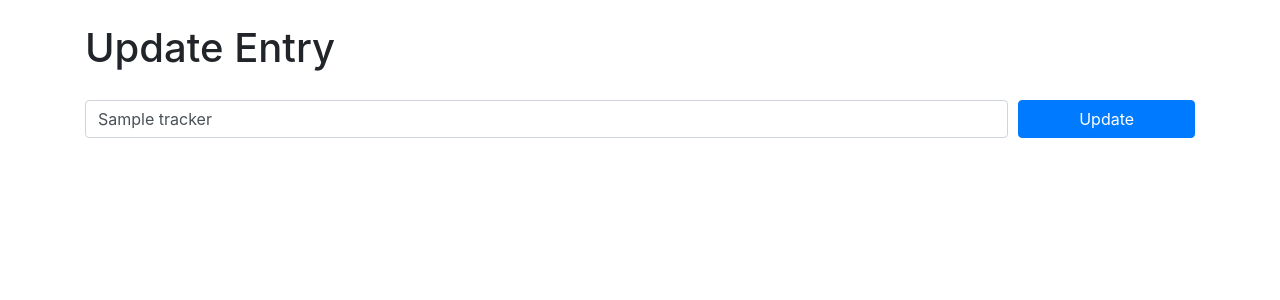
After one commit to kyletolentino/apptracker, a Flask app: page /update/1 in a window 1280 px wide. The commit adds this page. Shown: the top 300 px of the page. Run offline with Flask 2, Linux system fonts and the light colour scheme; tables that the repository leaves empty hold one stand-in row (values such as "Sample post"); some libraries are stand-ins or nearby versions.

Commit message:
added update function, need to fix

```diff
--- a/app.py
+++ b/app.py
@@ -16,7 +16,7 @@ class Tracker(db.Model):
     # status = db.Column(db.String(80), nullable=False)
 
     def __repr__(self):
-        return '<Tracker %r>' % self.company
+        return '<Tracker %r>' % self.name
 
 
 @app.route('/', methods=['GET', 'POST'])
@@ -36,6 +36,7 @@ def index():
         names = Tracker.query.order_by(Tracker.date).all()
         return render_template('index.html', names=names)
 
+
 @app.route('/delete/<int:id>')
 def delete(id):
     company = Tracker.query.get_or_404(id)
@@ -47,5 +48,25 @@ def delete(id):
     except:
         return "We couldn't delete that entry."
 
+
+@app.route('/update/<int:id>', methods=['GET', 'POST'])
+def update(id):
+    company = Tracker.query.get_or_404(id)
+
+    if request.method == 'POST':
+        company.name == request.form['name']
+
+        try:
+            db.session.commit()
+            return redirect('/')
+        except:
+            return "We couldn't update that entry."
+
+
+    else:
+        title = "Update Entry"
+        return render_template('update.html', title=title, company=company)
+
+
 if __name__ == "__main__":
     app.run(debug=True)
--- a/templates/base.html
+++ b/templates/base.html
@@ -2,9 +2,9 @@
 <html lang="en">
 <head>
     <meta charset="UTF-8">
-    <meta name="viewport" content="width=device-width, initial-scale=1.0">
+    <meta name="viewport" content="width=device-width, initial-scale=1.0, shrink-to-fit=no">
     <meta http-equiv="X-UA-Compatible" content="ie=edge">
-    <link href="https://stackpath.bootstrapcdn.com/bootstrap/4.5.0/css/bootstrap.min.css" rel="stylesheet" integrity="sha384-9aIt2nRpC12Uk9gS9baDl411NQApFmC26EwAOH8WgZl5MYYxFfc+NcPb1dKGj7Sk" crossorigin="anonymous">
+    <link rel="stylesheet" href="https://stackpath.bootstrapcdn.com/bootstrap/4.4.1/css/bootstrap.min.css" integrity="sha384-Vkoo8x4CGsO3+Hhxv8T/Q5PaXtkKtu6ug5TOeNV6gBiFeWPGFN9MuhOf23Q9Ifjh" crossorigin="anonymous">
     <!-- <link rel="stylesheet" href="{{ url_for('static', filename='css/main.css') }}"> -->
     {% if title %}
     <title>{{ title }} - App Tracker</title>
@@ -15,8 +15,9 @@
 <body>
     {% block content %}{% endblock %}
 
-    <script src="https://code.jquery.com/jquery-3.3.1.slim.min.js" integrity="sha384-q8i/X+965DzO0rT7abK41JStQIAqVgRVzpbzo5smXKp4YfRvH+8abtTE1Pi6jizo" crossorigin="anonymous"></script>
-    <script src="https://cdnjs.cloudflare.com/ajax/libs/popper.js/1.14.7/umd/popper.min.js" integrity="sha384-UO2eT0CpHqdSJQ6hJty5KVphtPhzWj9WO1clHTMGa3JDZwrnQq4sF86dIHNDz0W1" crossorigin="anonymous"></script>
-    <script src="https://stackpath.bootstrapcdn.com/bootstrap/4.3.1/js/bootstrap.min.js" integrity="sha384-JjSmVgyd0p3pXB1rRibZUAYoIIy6OrQ6VrjIEaFf/nJGzIxFDsf4x0xIM+B07jRM" crossorigin="anonymous"></script>
+    <script src="https://code.jquery.com/jquery-3.4.1.slim.min.js" integrity="sha384-J6qa4849blE2+poT4WnyKhv5vZF5SrPo0iEjwBvKU7imGFAV0wwj1yYfoRSJoZ+n" crossorigin="anonymous"></script>
+    <script src="https://cdn.jsdelivr.net/npm/popper.js@1.16.0/dist/umd/popper.min.js" integrity="sha384-Q6E9RHvbIyZFJoft+2mJbHaEWldlvI9IOYy5n3zV9zzTtmI3UksdQRVvoxMfooAo" crossorigin="anonymous"></script>
+    <script src="https://stackpath.bootstrapcdn.com/bootstrap/4.4.1/js/bootstrap.min.js" integrity="sha384-wfSDF2E50Y2D1uUdj0O3uMBJnjuUD4Ih7YwaYd1iqfktj0Uod8GCExl3Og8ifwB6" crossorigin="anonymous"></script>
+
 </body>
 </html>
--- /dev/null
+++ b/templates/update.html
@@ -0,0 +1,17 @@
+{% extends 'base.html' %}
+
+{% block content %}
+<div class="container">
+    <h1 class="my-4">Update Entry</h1>
+    <form action="/update/{{ company.id }}" method="POST">
+        <div class="form-row">
+            <div class="col-sm-10 my-1">
+                <input type="text" class="form-control" name="name" value="{{ company.name }}">
+            </div>
+            <div class="col-sm-2 my-1">
+                <button type="submit" class="btn btn-primary btn-block">Update</button>
+            </div>
+        </div>
+</form>
+</div>
+{% endblock content %}
```
Also changed, not shown: templates/index.html (+5 -15 lines), templates/snippets/form.html (added, +11 -0 lines).
